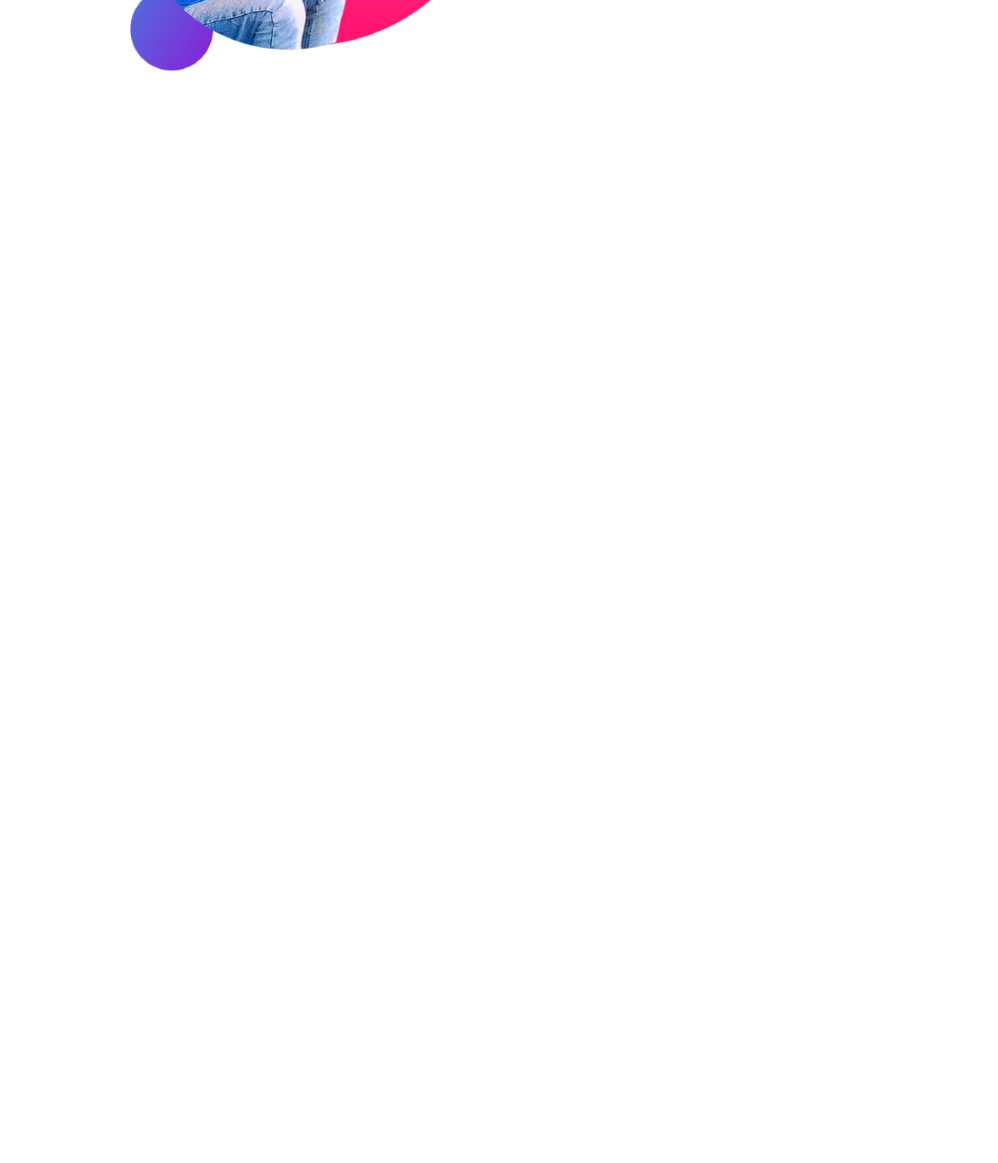
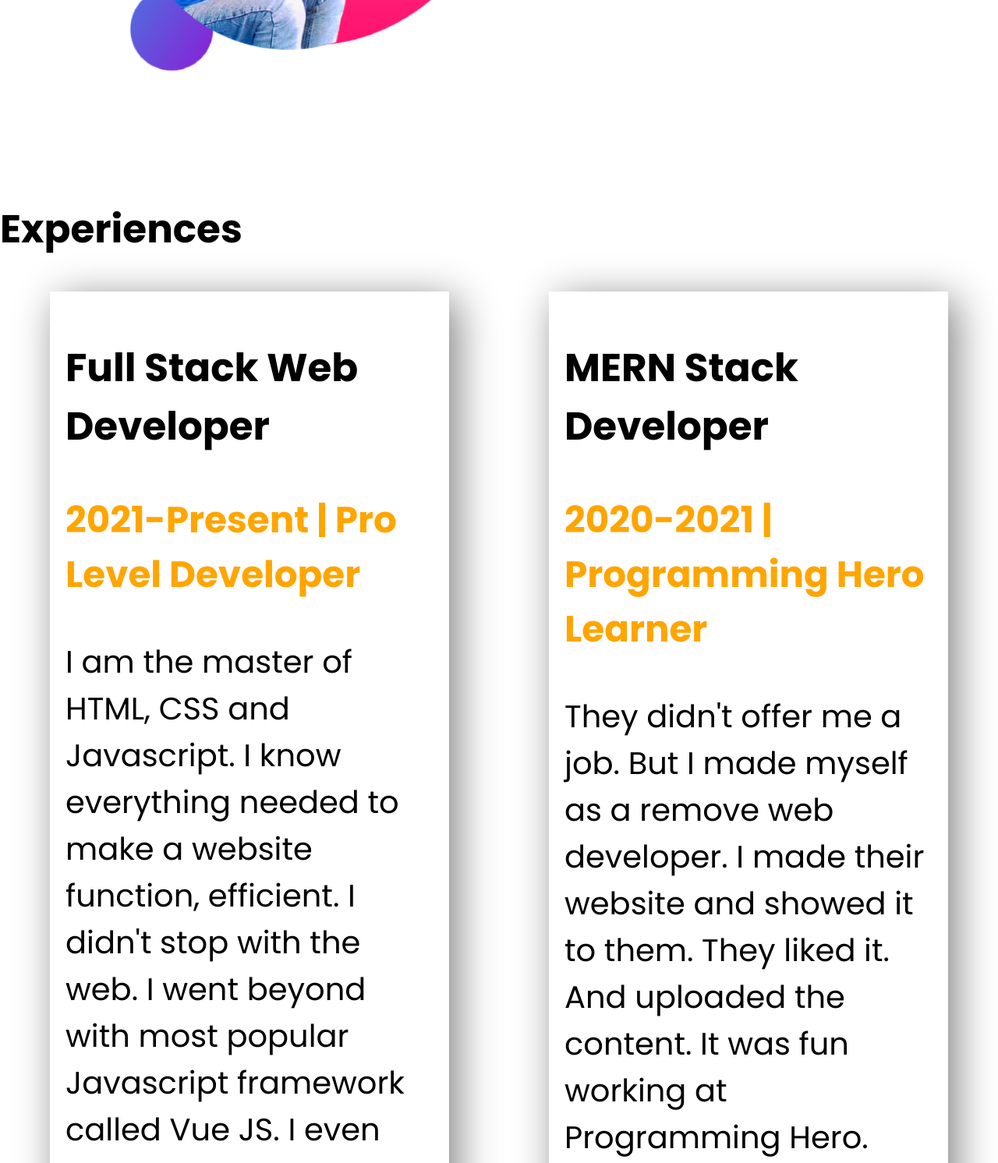
Before and after one commit to hossainarif37/my-portfolio-project, a plain HTML site: page index.html in a window 1280 px wide. Shown: the part 1060-2552 px from the top of the page at 78% size. Before the commit the page ends 1317 px from the top, so only its background shows below. Drawn offline with Linux system fonts and the light colour scheme.

Commit message:
New code added

```diff
--- a/index.html
+++ b/index.html
@@ -10,10 +10,10 @@
 </head>
 
 <body>
-    <section id="top-banner">
+    <section class="top-banner flexible-container">
         <div class="half-width">
             <h1>Welcome to</h1>
-            <h1><span class="myName">Hossain Arif</span> World</h1>
+            <h1><span class="orange-color">Hossain Arif</span> World</h1>
             <h3>Build Climber and Train Stopper</h3>
             <p>You might saw me jumping, climbing buildings, and stopping trains. But nobody pays me a dime for that
                 work.
@@ -27,7 +27,7 @@
             <img src="images/2.png" alt="">
         </div>
     </section>
-    <section id="dream-big">
+    <section class="dream-big flexible-container">
         <div class="half-width">
             <img src="images/1.png" alt="">
         </div>
@@ -39,6 +39,26 @@
             <a class="download-btn" href="#" target="_blank">DOWNLOAD RESUME</a>
         </div>
     </section>
+    <section id="experience-area">
+        <h1>Experiences</h1>
+        <div class="flexible-container">
+            <div class="experience-single">
+                <h1>Full Stack Web Developer</h1>
+                <h3 class="orange-color">2021-Present | Pro Level Developer</h3>
+                <p>I am the master of HTML, CSS and Javascript. I know everything needed to make a website function,
+                    efficient. I didn't stop with the web. I went beyond with most popular Javascript framework called
+                    Vue
+                    JS. I even know the deployment, server and security. I will give you 100% web solution.</p>
+            </div>
+            <div class="experience-single">
+                <h1>MERN Stack Developer</h1>
+                <h3 class="orange-color">2020-2021 | Programming Hero Learner</h3>
+                <p>They didn't offer me a job. But I made myself as a remove web developer. I made their website and
+                    showed
+                    it to them. They liked it. And uploaded the content. It was fun working at Programming Hero.</p>
+            </div>
+        </div>
+    </section>
 </body>
 
 </html>
--- a/style.css
+++ b/style.css
@@ -9,11 +9,11 @@ h1 {
     font-size: 50px;
 }
 
-.myName {
+.orange-color {
     color: orange;
 }
 
-section {
+.flexible-container {
     display: flex;
     margin-bottom: 150px;
 }
@@ -36,7 +36,7 @@ section {
     font-weight: 700;
 }
 
-#top-banner {
+.top-banner {
     background: url(images/top-banner.png);
     background-repeat: no-repeat;
 }
@@ -50,8 +50,17 @@ section {
     border-radius: 5px;
 }
 
-#dream-big {
+.dream-big {
     background: url(images/dream-bg.png);
     background-repeat: no-repeat;
     background-position: right;
 }
+
+.experience-single {
+    box-shadow: 10px 10px 50px grey;
+    font-size: 40px;
+    width: 40%;
+    margin-left: 5%;
+    margin-right: 5%;
+    padding: 20px;
+}
```
